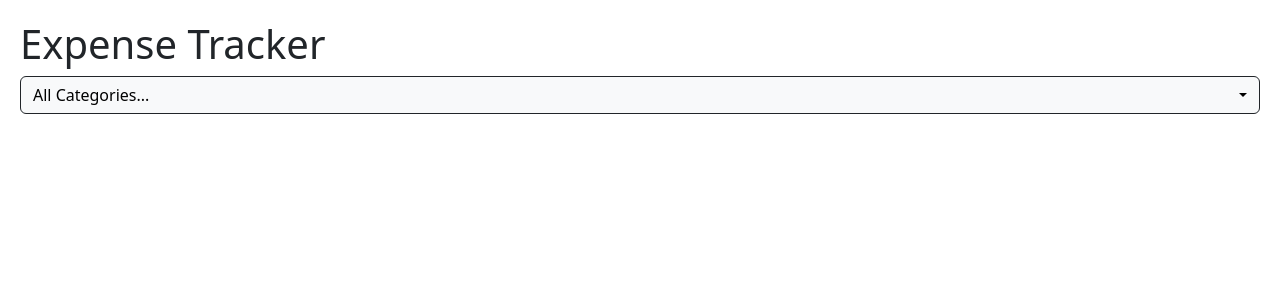
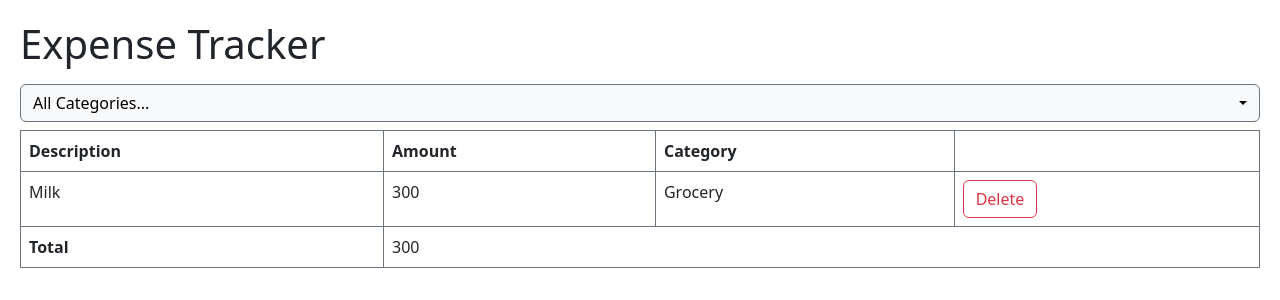
Before and after one commit to animesh0701/expense_tracker, a React (Vite) app: page / in a window 1280 px wide. Shown: the top 300 px of the page. Built offline with nearby package versions, Linux system fonts and the light colour scheme.

Commit message:
Expense Table added

```diff
--- a/src/components/ExpenseList.tsx
+++ b/src/components/ExpenseList.tsx
@@ -2,10 +2,10 @@ import React from "react";
 
 const ExpenseList = () => {
   return (
-    <div>
-      <div className="dropdown d-flex p=40">
+    <div className="d-flex align-content-around flex-column">
+      <div className="dropdown d-flex mt-2 mb-2">
         <button
-          className="btn btn-light dropdown-toggle border-dark flex-fill d-flex justify-content-between align-items-center"
+          className="btn btn-light dropdown-toggle border-secondary flex-fill d-flex justify-content-between align-items-center"
           data-bs-toggle="dropdown"
           type="button"
           id="categories"
@@ -24,18 +24,33 @@ const ExpenseList = () => {
               Entertainment
             </a>
           </li>
-          <li>
-            <a className="dropdown-item" href="#">
-              Bills
-            </a>
-          </li>
-          <li>
-            <a className="dropdown-item" href="#">
-              Taxes
-            </a>
-          </li>
         </ul>
       </div>
+
+      <table className="table table-bordered border-secondary mb-2 p-2">
+        <thead>
+          <tr>
+            <th scope="col">Description</th>
+            <th scope="col">Amount</th>
+            <th scope="col">Category</th>
+            <th scope="col"></th>
+          </tr>
+        </thead>
+        <tbody>
+          <tr>
+            <td>Milk</td>
+            <td>300</td>
+            <td>Grocery</td>
+            <td>
+              <button className="btn btn-outline-danger">Delete</button>
+            </td>
+          </tr>
+          <tr>
+            <th scope="row">Total</th>
+            <td colSpan={3}>300</td>
+          </tr>
+        </tbody>
+      </table>
     </div>
   );
 };
```
